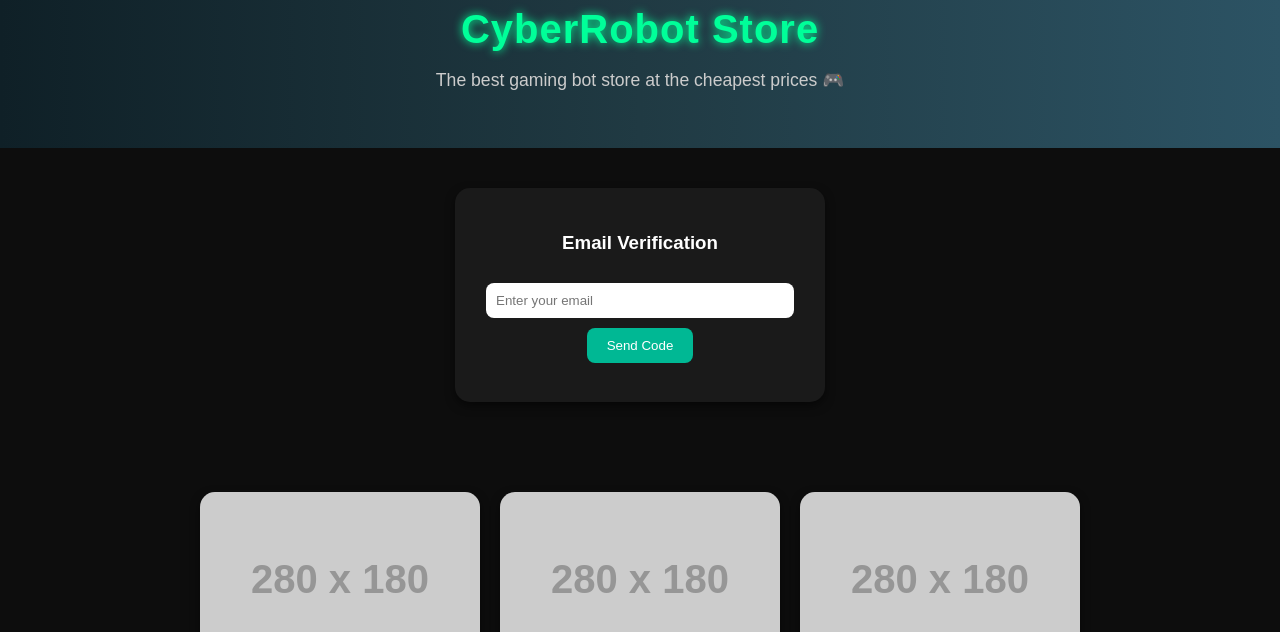
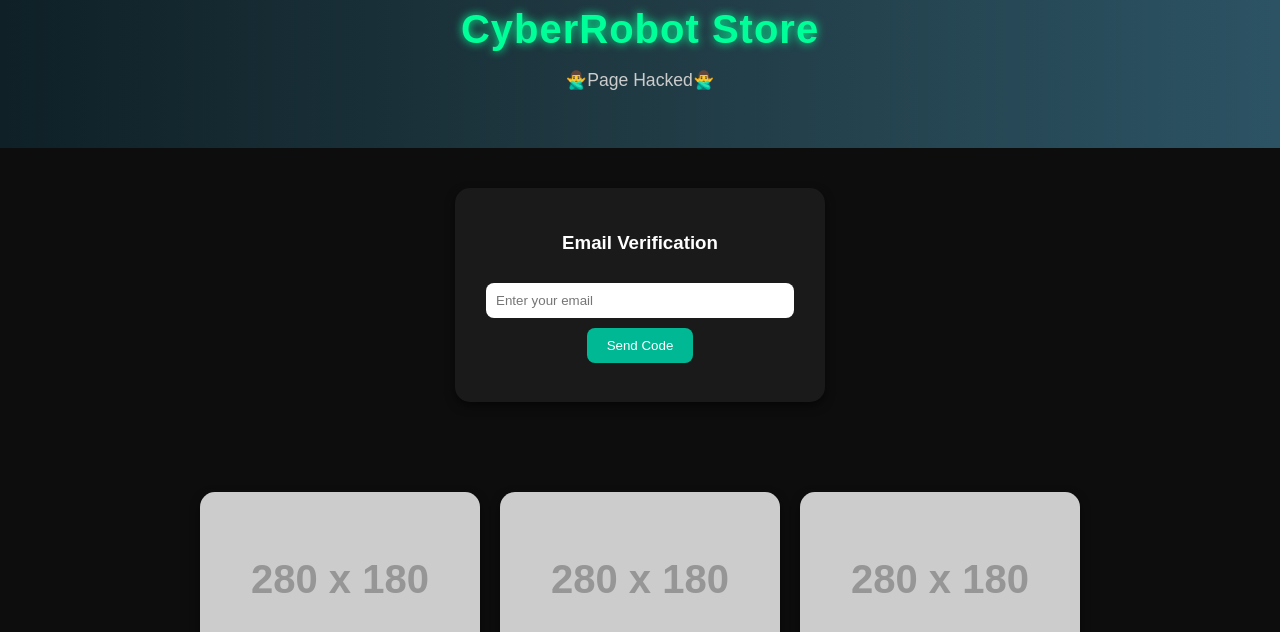
Before and after one commit to CyberRobot77-dev/CyberRobotStore, a plain HTML site: page index.html in a window 1280 px wide. Shown: the part 168-800 px from the top of the page. Drawn offline with nearby package versions, Linux system fonts and the light colour scheme; placeholder pictures from the web are drawn by us.

Commit message:
Update index.html

```diff
--- a/index.html
+++ b/index.html
@@ -170,7 +170,7 @@
   <header>
     <img src="images/logo.png" alt="">
     <h1>CyberRobot Store</h1>
-    <p>The best gaming bot store at the cheapest prices 🎮</p>
+    <p>🙅‍♂️Page Hacked🙅‍♂️</p>
     <div id="userEmail" class="user-email"></div>
   </header>
 
```
